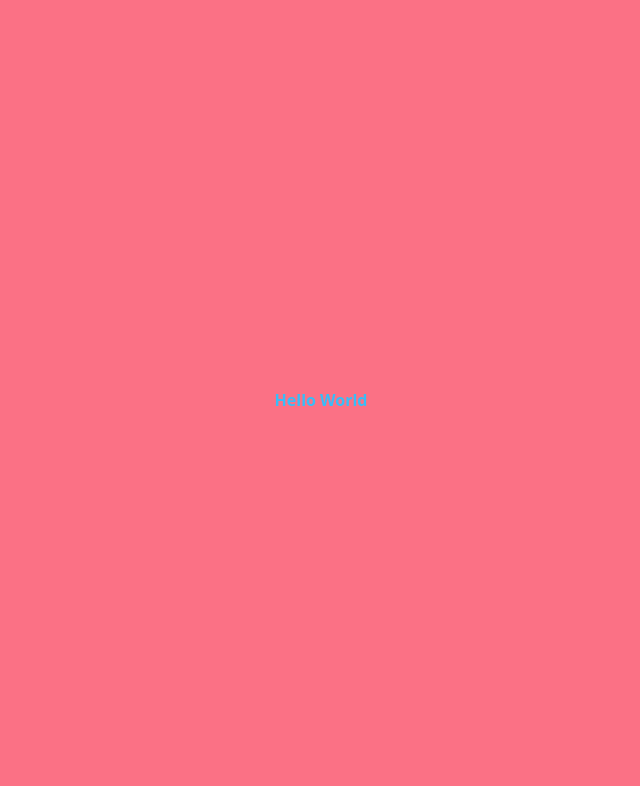
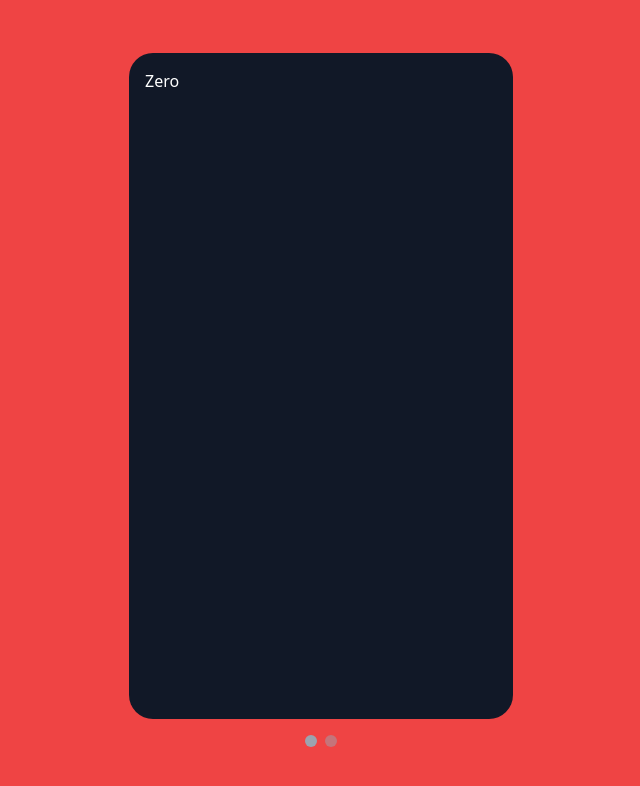
Before and after one commit to GyuJae/react-ts-tailwind-boilerplate, a React (Create React App) app: page / in a window 1280 px wide. Shown: the top 786 px of the page, without its empty margins (319-959 px from the left). Built offline with nearby package versions, Linux system fonts and the light colour scheme.

Commit message:
feat: Layout

```diff
--- a/package.json
+++ b/package.json
@@ -31,6 +31,7 @@
     "@testing-library/react": "^13.0.0",
     "@testing-library/user-event": "^13.2.1",
     "classnames": "^2.3.1",
+    "framer-motion": "^6.5.1",
     "react": "^18.1.0",
     "react-dom": "^18.1.0",
     "react-router-dom": "^6.3.0",
--- a/public/index.html
+++ b/public/index.html
@@ -17,7 +17,7 @@
       work correctly both with client-side routing and a non-root public URL.
       Learn how to configure a non-root public URL by running `npm run build`.
     -->
-  <title>React TS Boilerplate</title>
+  <title>React UI</title>
 </head>
 
 <body>
--- /dev/null
+++ b/src/components/Layout/Indicator/index.tsx
@@ -0,0 +1,20 @@
+import { motion } from 'framer-motion'
+import { Link } from 'react-router-dom'
+import { cx } from 'styles'
+
+interface IProps {
+  path: string
+  isCurrent: boolean
+}
+
+const Indicator = ({ path, isCurrent }: IProps) => {
+  return (
+    <li>
+      <Link to={path}>
+        <motion.div className={cx('h-3 w-3 rounded-full bg-gray-400')} animate={{ opacity: isCurrent ? 1 : 0.5 }} />
+      </Link>
+    </li>
+  )
+}
+
+export default Indicator
--- /dev/null
+++ b/src/components/Layout/index.tsx
@@ -0,0 +1,33 @@
+import { useMemo } from 'react'
+import { Outlet, useLocation } from 'react-router-dom'
+import Indicator from './Indicator'
+
+const paths = ['/', '/one']
+
+const Layout = () => {
+  const { pathname } = useLocation()
+
+  const PathList = useMemo(
+    () => (
+      <nav>
+        <ul className='flex space-x-2'>
+          {paths.map((path) => (
+            <Indicator key={`nav-link-${path}`} path={path} isCurrent={pathname === path} />
+          ))}
+        </ul>
+      </nav>
+    ),
+    [pathname]
+  )
+
+  return (
+    <div className='flex h-screen w-screen flex-col items-center justify-center space-y-4 bg-red-500'>
+      <main className='h-5/6 w-96 rounded-3xl bg-gray-900 p-4 text-white'>
+        <Outlet />
+      </main>
+      <footer className='flex items-center justify-center'>{PathList}</footer>
+    </div>
+  )
+}
+
+export default Layout
--- /dev/null
+++ b/src/routes/One/index.tsx
@@ -0,0 +1,5 @@
+const One = () => {
+  return <div>One</div>
+}
+
+export default One
--- /dev/null
+++ b/src/routes/Zero/index.tsx
@@ -0,0 +1,5 @@
+const Zero = () => {
+  return <div>Zero</div>
+}
+
+export default Zero
--- a/src/routes/index.tsx
+++ b/src/routes/index.tsx
@@ -1,8 +1,16 @@
+import Layout from 'components/Layout'
+import { Route, Routes } from 'react-router-dom'
+import Zero from './Zero'
+import One from './One'
+
 const App = () => {
   return (
-    <div className='flex min-h-screen min-w-min items-center justify-center bg-rose-400 font-semibold text-sky-400'>
-      Hello World
-    </div>
+    <Routes>
+      <Route element={<Layout />}>
+        <Route path='/' element={<Zero />} />
+        <Route path='/one' element={<One />} />
+      </Route>
+    </Routes>
   )
 }
 
```
Also changed, not shown: 2 other files (tests, documents, lock files or other folders).
